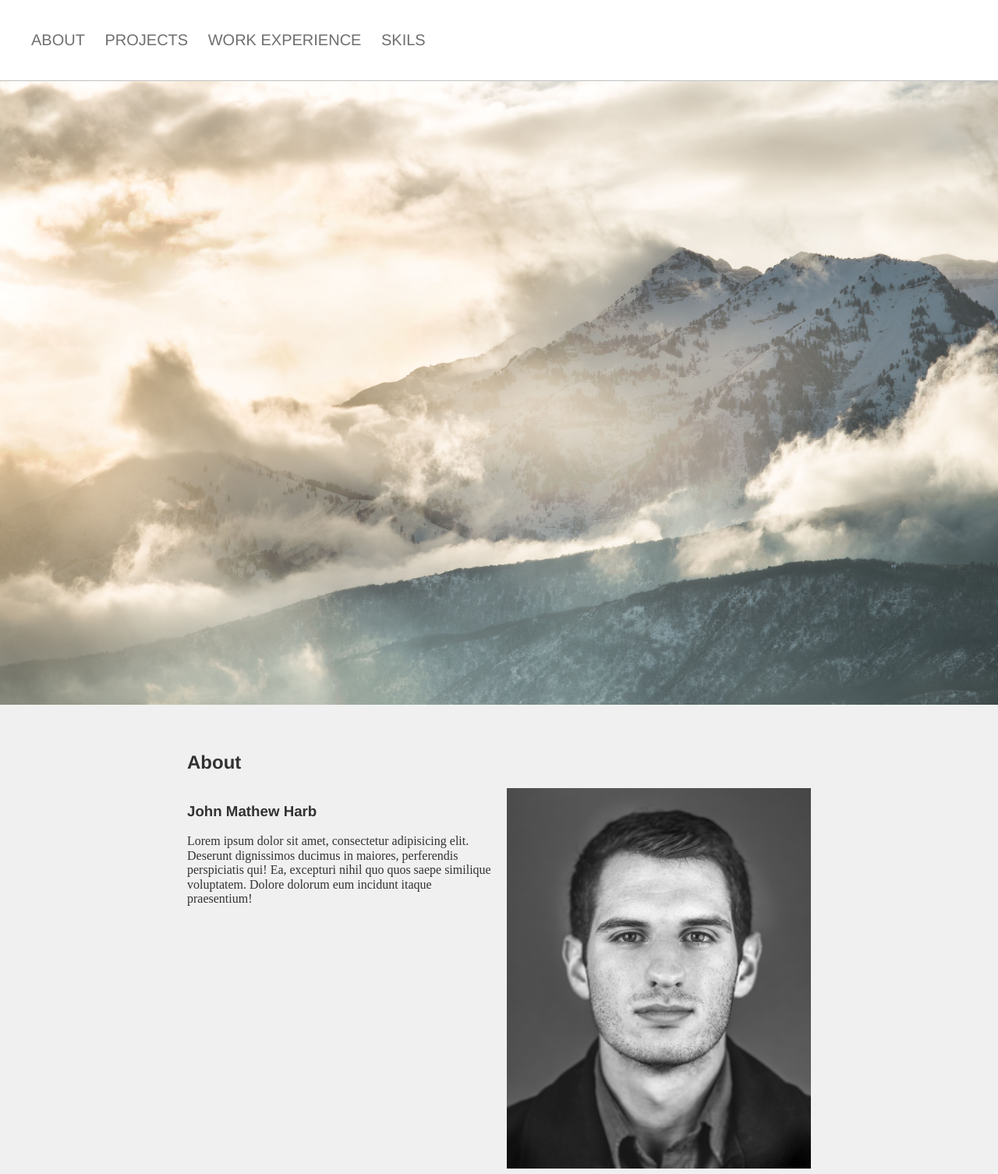
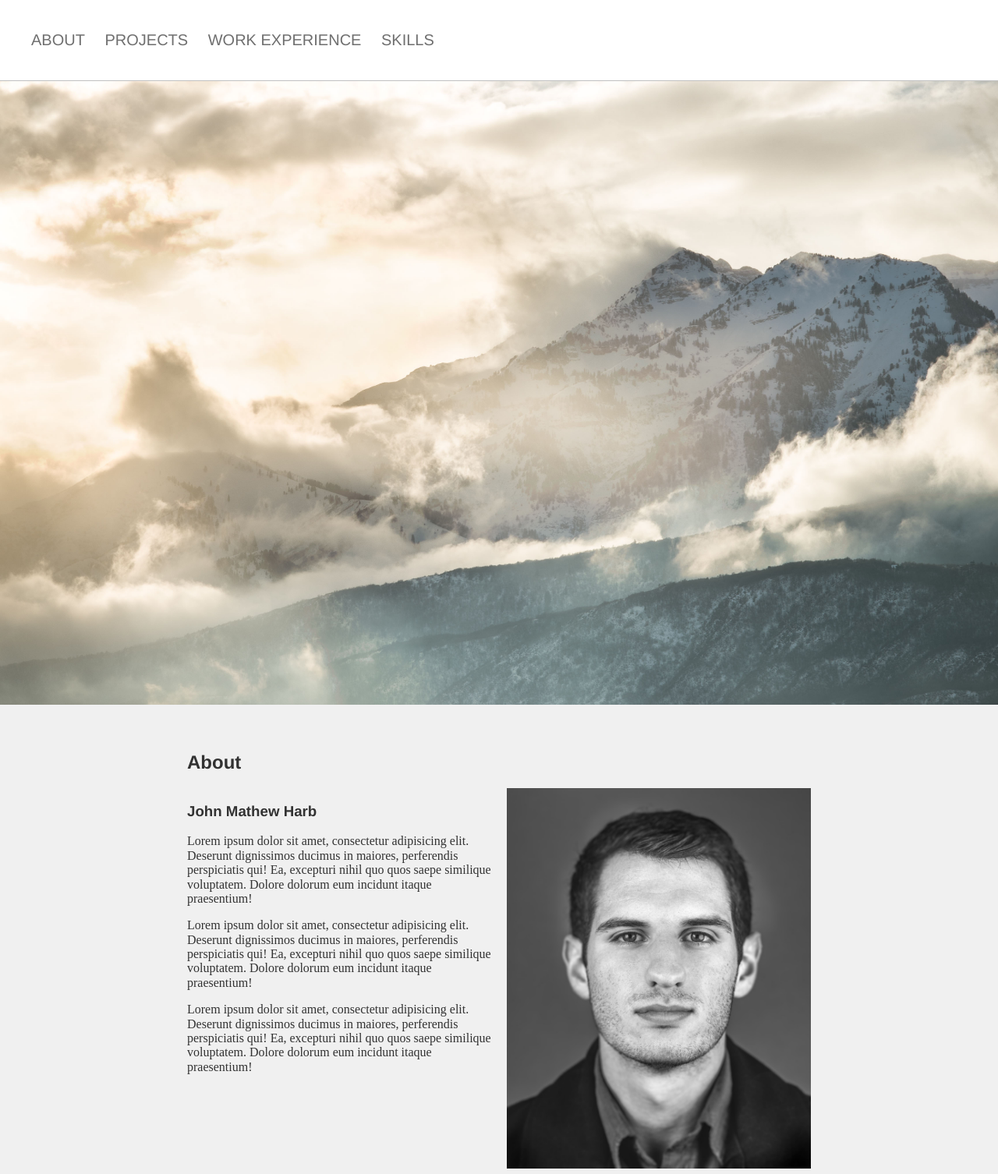
Before and after one commit to jmharb/portfolio, a website built with webpack: page src/index.html in a window 1280 px wide. Shown: the top 1506 px of the page at 78% size. Built offline with nearby package versions, Linux system fonts and the light colour scheme.

Commit message:
minor changes

```diff
--- a/src/index.css
+++ b/src/index.css
@@ -15,6 +15,9 @@ img {
 a {
     text-decoration: none;
 }
+/********************
+    Background Color
+ ********************/
 .bg-dark {
     color: rgb(240, 240, 240);
 }
--- a/src/index.html
+++ b/src/index.html
@@ -17,7 +17,7 @@
             <a href="#work-experience">Work Experience</a>
         </div>
         <div class="nav-item">
-            <a href="#skills">Skils</a>
+            <a href="#skills">Skills</a>
         </div>
     </div>
 </nav>
@@ -35,6 +35,8 @@
             <div class="row">
                 <div class="col">
                     <h3>John Mathew Harb</h3>
+                    <p>Lorem ipsum dolor sit amet, consectetur adipisicing elit. Deserunt dignissimos ducimus in  maiores, perferendis perspiciatis qui! Ea, excepturi nihil quo quos saepe similique voluptatem. Dolore dolorum eum incidunt itaque praesentium!</p>
+                    <p>Lorem ipsum dolor sit amet, consectetur adipisicing elit. Deserunt dignissimos ducimus in  maiores, perferendis perspiciatis qui! Ea, excepturi nihil quo quos saepe similique voluptatem. Dolore dolorum eum incidunt itaque praesentium!</p>
                     <p>Lorem ipsum dolor sit amet, consectetur adipisicing elit. Deserunt dignissimos ducimus in  maiores, perferendis perspiciatis qui! Ea, excepturi nihil quo quos saepe similique voluptatem. Dolore dolorum eum incidunt itaque praesentium!</p>
                 </div>
                 <div class="col">
@@ -88,6 +90,9 @@
         </header>
         <div class="section-body">
             <ol class="work-experience">
+                <li>
+                    <h3>Ancestry: Software Developer <span class="work-date">April 2018 - Present</span></h3>
+                </li>
                 <li>
                     <h3>Ancestry: Front-End Developer <span class="work-date">January 2017 - April 2018</span></h3>
                     <ul class="work-description">
@@ -145,6 +150,5 @@
         <a href="https://www.linkedin.com/in/mat-harb-a0b738a6/" target="_blank">linkedin</a>
     </footer>
 </main>
-
 </body>
 </html>
```
